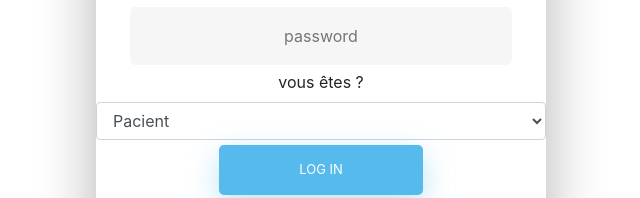
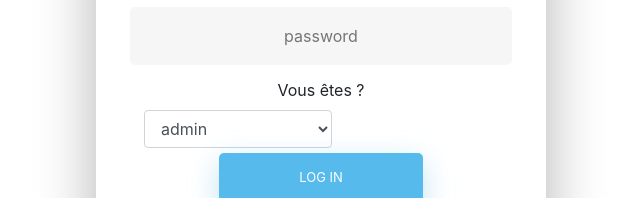
Before and after one commit to delpozo/formation-ng-group, an Angular app: page /login in a window 1280 px wide. Shown: the part 266-464 px from the top of the page, without its empty margins (319-959 px from the left). Built offline with nearby package versions, Linux system fonts and the light colour scheme.

Commit message:
login+db.json

```diff
--- a/db.json
+++ b/db.json
@@ -118,25 +118,33 @@
       "id": 1,
       "motif": "Première consultation",
       "plage": "2020-07-30",
-      "duree": "4"
+      "duree": "4",
+      "praticien": 2,
+      "patient": 3
     },
     {
       "id": 2,
       "motif": "Consultation de suivi",
       "plage": "2020-08-02",
-      "duree": 2
+      "duree": 2,
+      "praticien": 2,
+      "patient": 3
     },
     {
       "id": 3,
       "motif": "Détartrage",
       "plage": "2020-08-10",
-      "duree": 3
+      "duree": 3,
+      "praticien": 2,
+      "patient": 3
     },
     {
       "id": 4,
       "motif": "Urgence dentaire",
       "plage": "2020-07-08",
-      "duree": 2
+      "duree": 2,
+      "praticien": 2,
+      "patient": 3
     }
   ]
 }
--- a/src/app/component/login/login.component.html
+++ b/src/app/component/login/login.component.html
@@ -14,14 +14,10 @@
       <input type="text" id="login" class="fadeIn second" name="login" placeholder="login" [(ngModel)]="username">
       <input type="text" id="password" class="fadeIn third" name="login" placeholder="password" [(ngModel)]="password">
 
-        <label for="role">vous êtes ?</label>
-        <select  class="form-control " id="role">
-
-          <option value="admin">Administrateur </option>
-          <option value="praticien">praticien</option>
-          <option selected value="patient">Pacient</option>
-
-        </select>
+      <label class="mt-2" for="role">Vous êtes ?</label>
+      <select class="form-control col-md-5 ml-5" name="roles" #roles="ngModel" [(ngModel)]="role">
+        <option *ngFor="let role of Roles" [value]="role.role">{{role.role}}</option>
+      </select>
 
       <input type="submit" class="fadeIn fourth" value="Log In" (click)="doLogin()">
     </form>
--- a/src/app/component/login/login.component.ts
+++ b/src/app/component/login/login.component.ts
@@ -1,5 +1,5 @@
 import {Component, OnInit} from '@angular/core';
-import {LoginService} from '../../service/login.service';
+import {ID, LoginService, ROLE, USER} from '../../service/login.service';
 import {Router} from '@angular/router';
 import {User} from '../../model/user';
 
@@ -13,6 +13,11 @@ export class LoginComponent implements OnInit {
   username: string = '';
   password: string = '';
   role: string = 'admin';
+  Roles = [
+      { role:'admin'},
+      {role: 'patient'},
+      { role: 'praticien'}
+    ];
   user: User = null;
 
   constructor(private loginService: LoginService, private router: Router) {
@@ -24,19 +29,24 @@ export class LoginComponent implements OnInit {
   doLogin() {
     this.loginService.authenticate(this.username, this.password, this.role).subscribe(
       data => {
-        this.user = data;
-        console.log(JSON.stringify(data));
+        this.user = data[0];
+        console.log(data);
         console.log('userrrrrrrr = ' + this.user.username);
-        console.log('iddd = ' + this.loginService.getId());
-        // if (this.role === 'admin') {
-        //   this.loginService.findAdminByIdAndRole(this.user.id, this.role).subscribe(
-        //     data => {
-        //       console.log(JSON.stringify(data));
-        //       this.router.navigate(['/home']);
-        //     },
-        //     error => console.log(error)
-        //   );
-        // }
+        console.log('iddd = ' + this.user.id);
+
+        if (this.role === 'admin') {
+          this.router.navigate(['/home']);
+        } else
+          this.router.navigate(['/'+this.user.role]);
+        /*if (this.role === 'admin') {
+           this.loginService.findAdminByIdAndRole(this.user.id, this.role).subscribe(
+             data => {
+               console.log(JSON.stringify(data));
+               this.router.navigate(['/home']);
+             },
+             error => console.log(error)
+           );
+         }*/
       },
       error => console.log(error)
     );
--- a/src/app/service/login.service.ts
+++ b/src/app/service/login.service.ts
@@ -24,9 +24,11 @@ export class LoginService {
       .pipe(
         map(
           data => {
+            let id = data[0].id;
+            console.log(data);
             sessionStorage.setItem(USER, username);
             sessionStorage.setItem(ROLE, role);
-            sessionStorage.setItem(ID, `${data.id}`);
+            sessionStorage.setItem(ID, id);
             return data;
           }
         )
```
